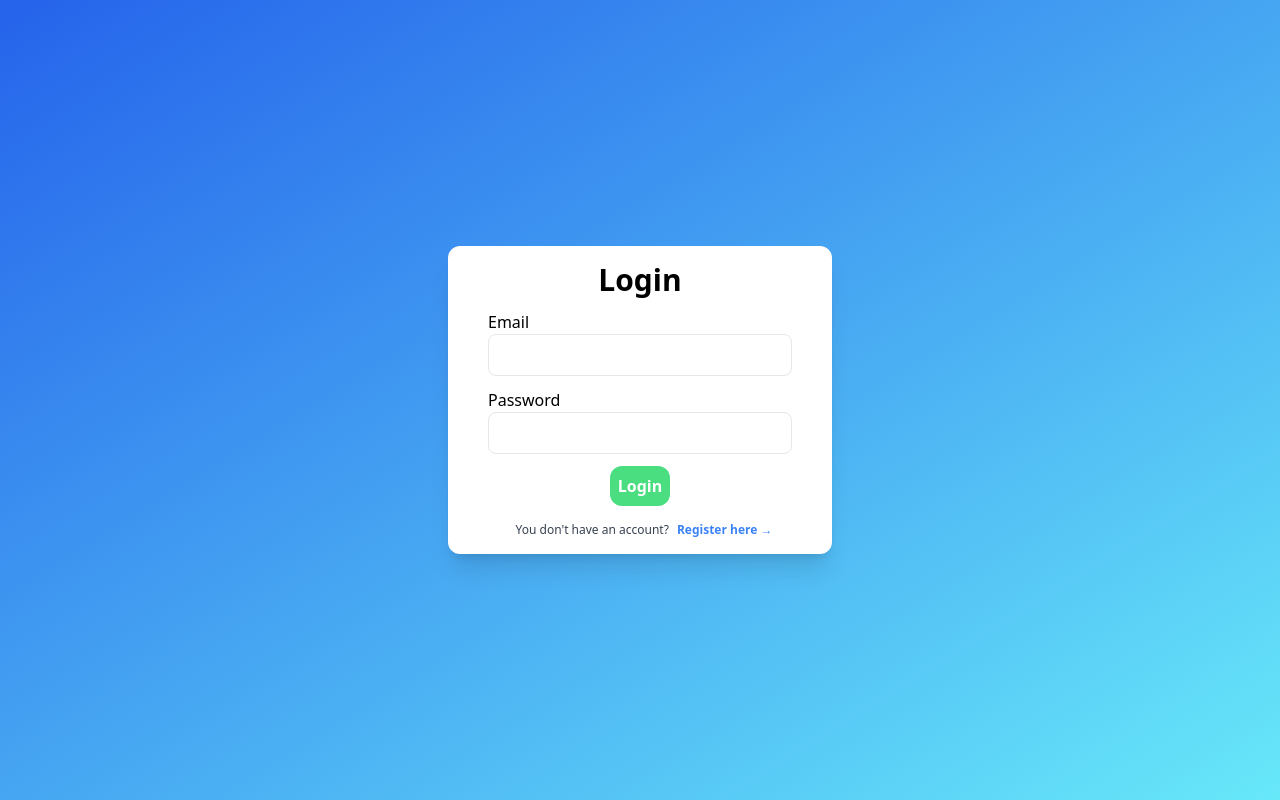
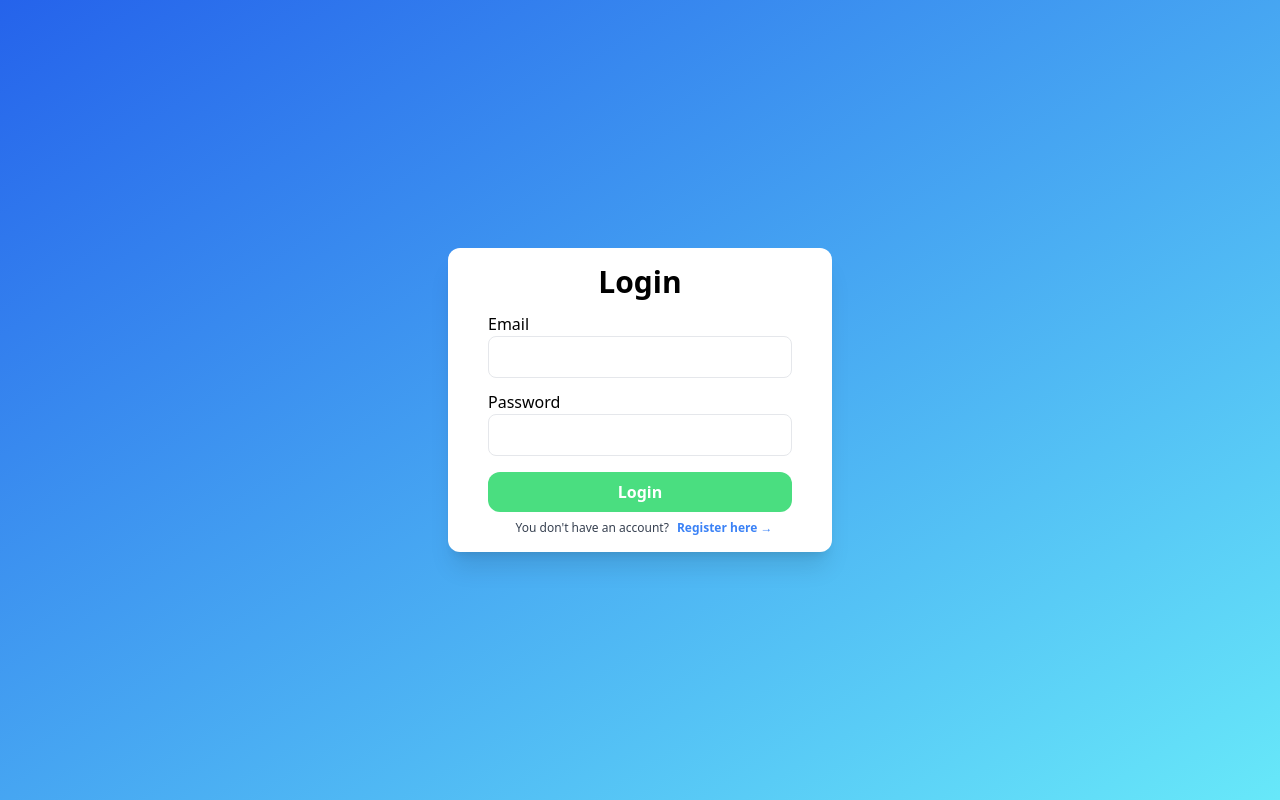
Before and after one commit to MRoynaldi-30/fe-vue, a Vue app: page /login in a window 1280 px wide. Built offline with nearby package versions, Linux system fonts and the light colour scheme.

Commit message:
Update View Login dan Register

```diff
--- a/src/views/homePage.vue
+++ b/src/views/homePage.vue
@@ -66,9 +66,6 @@ const handleSearchGuest = async () => {
           <router-link to="/add" class="text-nowrap">Add Guest</router-link>
         </p>
       </form>
-      <!-- <ul>
-        <li v-for="guest in searchResults" :key="guest.id">{{ guest.name }} - {{ guest.email }}</li>
-      </ul> -->
     </div>
 
     <!-- Daftar Guests -->
--- a/src/views/loginPage.vue
+++ b/src/views/loginPage.vue
@@ -52,15 +52,15 @@ const handleLogin = async () => {
             required
           />
         </div>
-        <div class="flex justify-center items-center mt-3">
+        <div class="flex justify-center items-center mt-4 ">
           <button
             type="submit"
-            class="bg-green-400 p-2 rounded-xl text-white hover:bg-green-700 font-bold"
+            class="bg-green-400 w-full p-2 rounded-xl text-white hover:bg-green-700 font-bold"
           >
             Login
           </button>
         </div>
-        <div class="flex justify-center items-center mt-4">
+        <div class="flex justify-center items-center mt-2">
           <p class="inline-flex items-center text-gray-700 font-medium text-xs text-center">
             <span class="ml-2"
               >You don't have an account?<a
--- a/src/views/registerPage.vue
+++ b/src/views/registerPage.vue
@@ -50,9 +50,9 @@ const handleRegister = async () => {
           <input type="password" v-model="form.password" id="password" required class="pl-2 outline-none border w-full rounded-lg py-2"/>
         </div>
         <div class="mt-3 flex justify-center items-center">
-          <button type="submit" class="bg-green-400 p-2 rounded-xl text-white hover:bg-green-700 font-bold">Register</button>
+          <button type="submit" class="bg-green-400 w-full p-2 rounded-xl text-white hover:bg-green-700 font-bold">Register</button>
         </div>
-        <div class="flex justify-center items-center">
+        <div class="flex justify-center items-center text-sm mt-2">
           <p>Already have an account? <router-link to="/login" class="text-blue-400 hover:text-blue-700">Login here</router-link></p>
         </div>
       </div>
```
